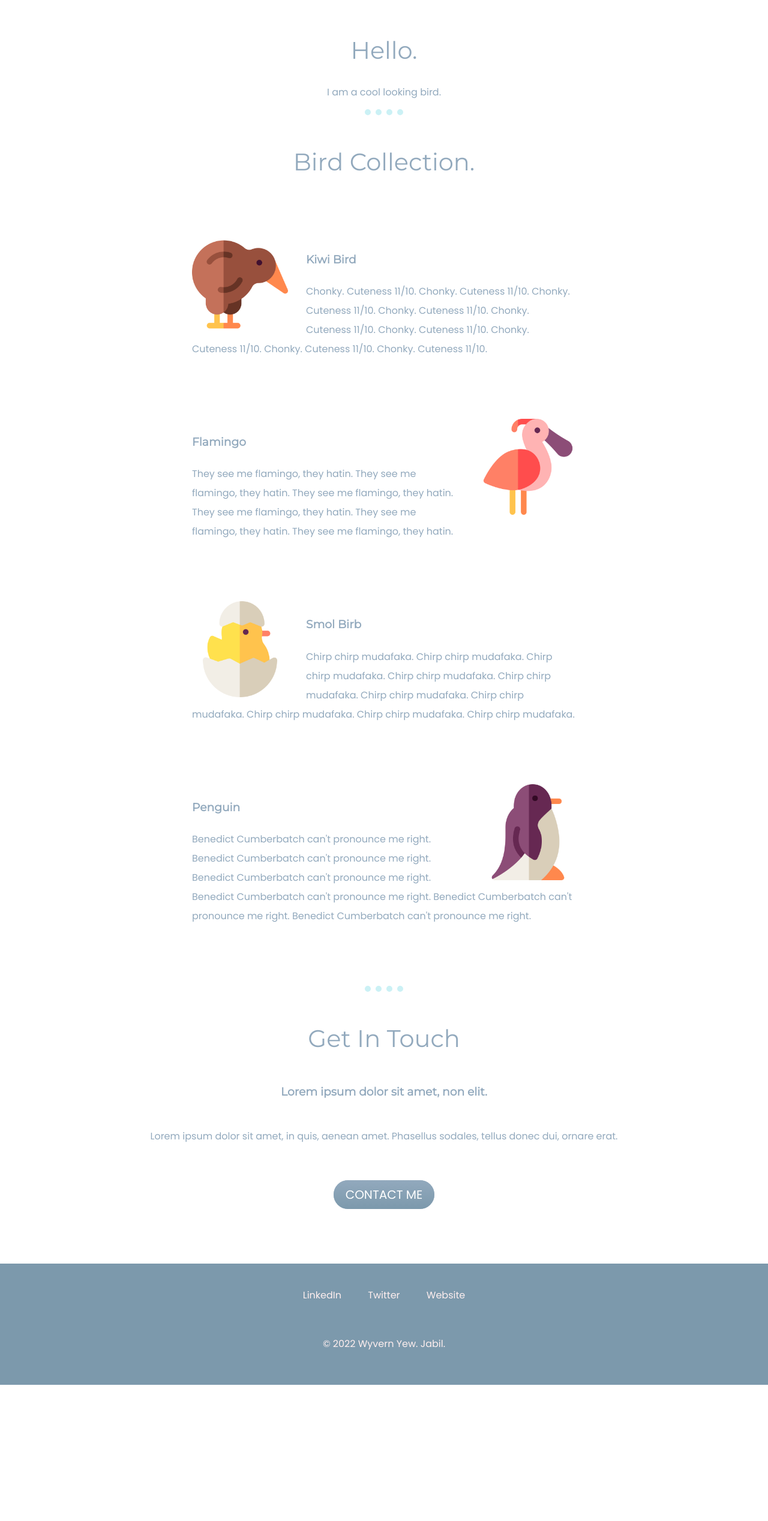
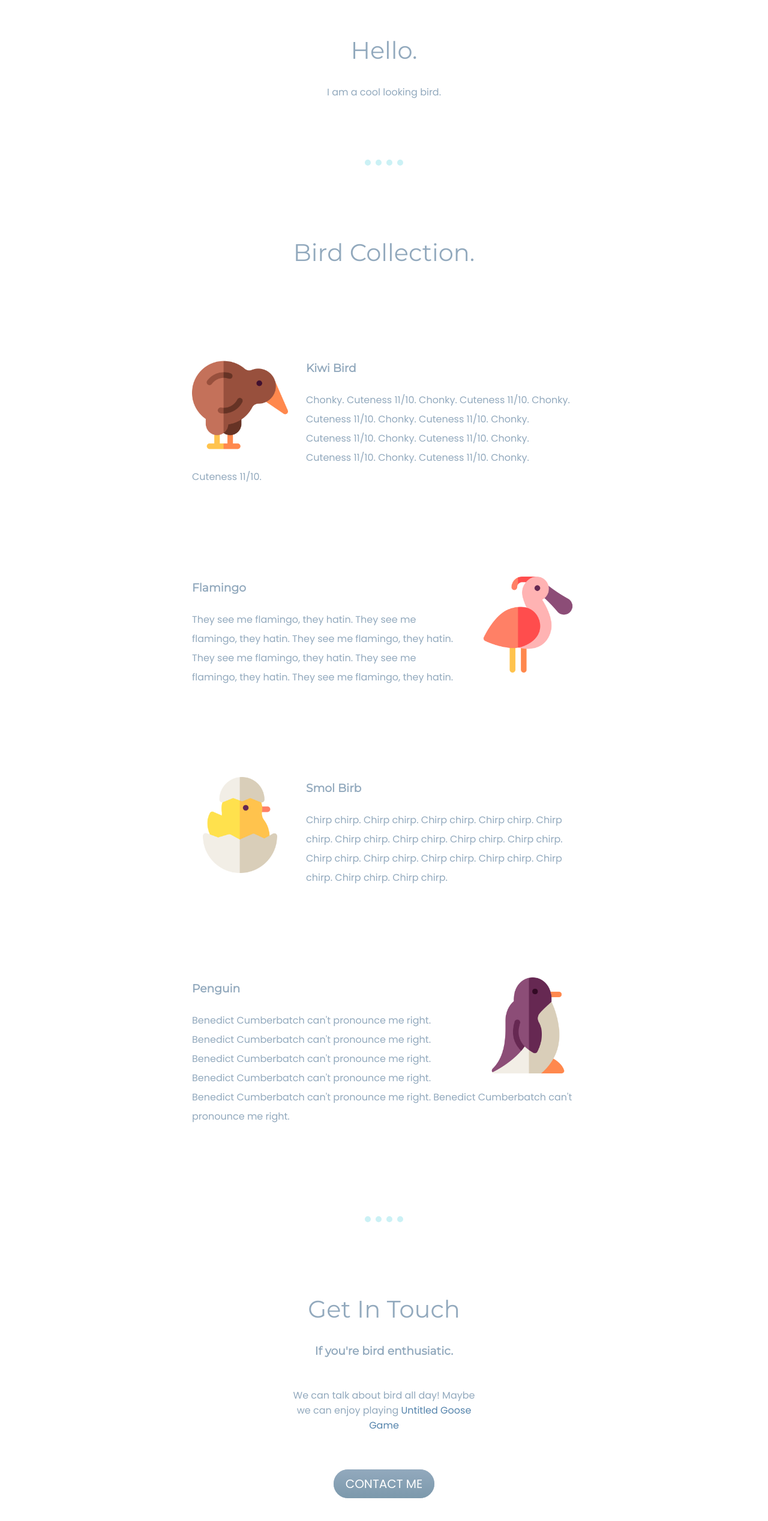
Before and after one commit to sorryhar/My-CSS-Site, a plain HTML site: page index.html in a window 1280 px wide. Shown: the part 1395-3930 px from the top of the page at 60% size. Before the commit the page ends 3703 px from the top, so only its background shows below. Drawn offline with Linux system fonts and the light colour scheme.

Commit message:
Add files via upload

```diff
--- a/css/styles.css
+++ b/css/styles.css
@@ -10,8 +10,13 @@ margin-bottom: 100px;
 }
 
 .contact-text{
-  margin-top: 50px;
-margin-bottom: 70px;
+  margin: 50px auto 70px auto;
+width: 25%;
+}
+
+.goose-link {
+  text-decoration: none;
+  color: #5584AC;
 }
 
 .btn {
@@ -32,11 +37,11 @@ margin-bottom: 70px;
 
 .btn:hover {
   background: #3cb0fd;
-  background-image: -webkit-linear-gradient(top, #3cb0fd, #3498db);
-  background-image: -moz-linear-gradient(top, #3cb0fd, #3498db);
-  background-image: -ms-linear-gradient(top, #3cb0fd, #3498db);
-  background-image: -o-linear-gradient(top, #3cb0fd, #3498db);
-  background-image: linear-gradient(to bottom, #3cb0fd, #3498db);
+  background-image: -webkit-linear-gradient(top, #D3DEDC, #D3DEDC);
+  background-image: -moz-linear-gradient(top, #D3DEDC, #D3DEDC);
+  background-image: -ms-linear-gradient(top, #D3DEDC, #D3DEDC);
+  background-image: -o-linear-gradient(top, #D3DEDC, #D3DEDC);
+  background-image: linear-gradient(to bottom, #D3DEDC, #D3DEDC);
   text-decoration: none;
 }
 
@@ -45,6 +50,11 @@ margin-bottom: 70px;
   padding-left: 20px;
   padding-right: 20px;
   text-decoration: none;
+}
+
+.intro {
+  width: 30%;
+  margin: auto;
 }
 
 h1{
@@ -63,7 +73,6 @@ h2{
 
 h3{
   font-family: 'Montserrat', cursive;
-  padding-top: 20px;
 }
 
 .disclaimer {
@@ -106,7 +115,7 @@ h3{
 
 .bird-row {
   width: 50%;
-  margin: 100px auto 100px auto;
+  margin: 150px auto;
   text-align: left;
   line-height: 2;
 }
@@ -116,6 +125,7 @@ hr {
   border-color: #CBF1F5;
   border-width: 10px;
   width: 5%;
+  margin: 100px auto;
 }
 
 /*
--- a/index.html
+++ b/index.html
@@ -27,7 +27,7 @@
 
         <img class="bird-1" src="assets/images/bird-1.png" alt="">
         <h2>Hello.</h2>
-        <p>I am a cool looking bird.</p>
+        <p class="intro">I am a cool looking bird.</p>
       </div>
       <hr>
       <div class="skills">
@@ -45,7 +45,7 @@
         <div class="bird-row">
           <img class="bird-babychick" src="assets/images/bird-babychick.png" alt="">
           <h3>Smol Birb</h3>
-          <p class="bird-desc-left">Chirp chirp mudafaka. Chirp chirp mudafaka. Chirp chirp mudafaka. Chirp chirp mudafaka. Chirp chirp mudafaka. Chirp chirp mudafaka. Chirp chirp mudafaka. Chirp chirp mudafaka. Chirp chirp mudafaka. Chirp chirp mudafaka. </p>
+          <p class="bird-desc-left">Chirp chirp. Chirp chirp. Chirp chirp. Chirp chirp. Chirp chirp. Chirp chirp. Chirp chirp. Chirp chirp. Chirp chirp. Chirp chirp. Chirp chirp. Chirp chirp. Chirp chirp. Chirp chirp. Chirp chirp. Chirp chirp. </p>
         </div>
         <div class="bird-row">
           <img class="bird-penguin" src="assets/images/bird-penguin.png" alt="">
@@ -56,8 +56,8 @@
       <hr>
       <div class="contact-me">
         <h2>Get In Touch</h2>
-        <h3>Lorem ipsum dolor sit amet, non elit.</h3>
-        <p class="contact-text">Lorem ipsum dolor sit amet, in quis, aenean amet. Phasellus sodales, tellus donec dui, ornare erat.</p>
+        <h3>If you're bird enthusiatic.</h3>
+        <p class="contact-text">We can talk about bird all day! Maybe we can enjoy playing <a class="goose-link" href="https://goose.game/">Untitled Goose Game</a></p>
         <a class="btn" href="mailto:name@email.com">CONTACT ME</a>
       </div>
     </div>
```
